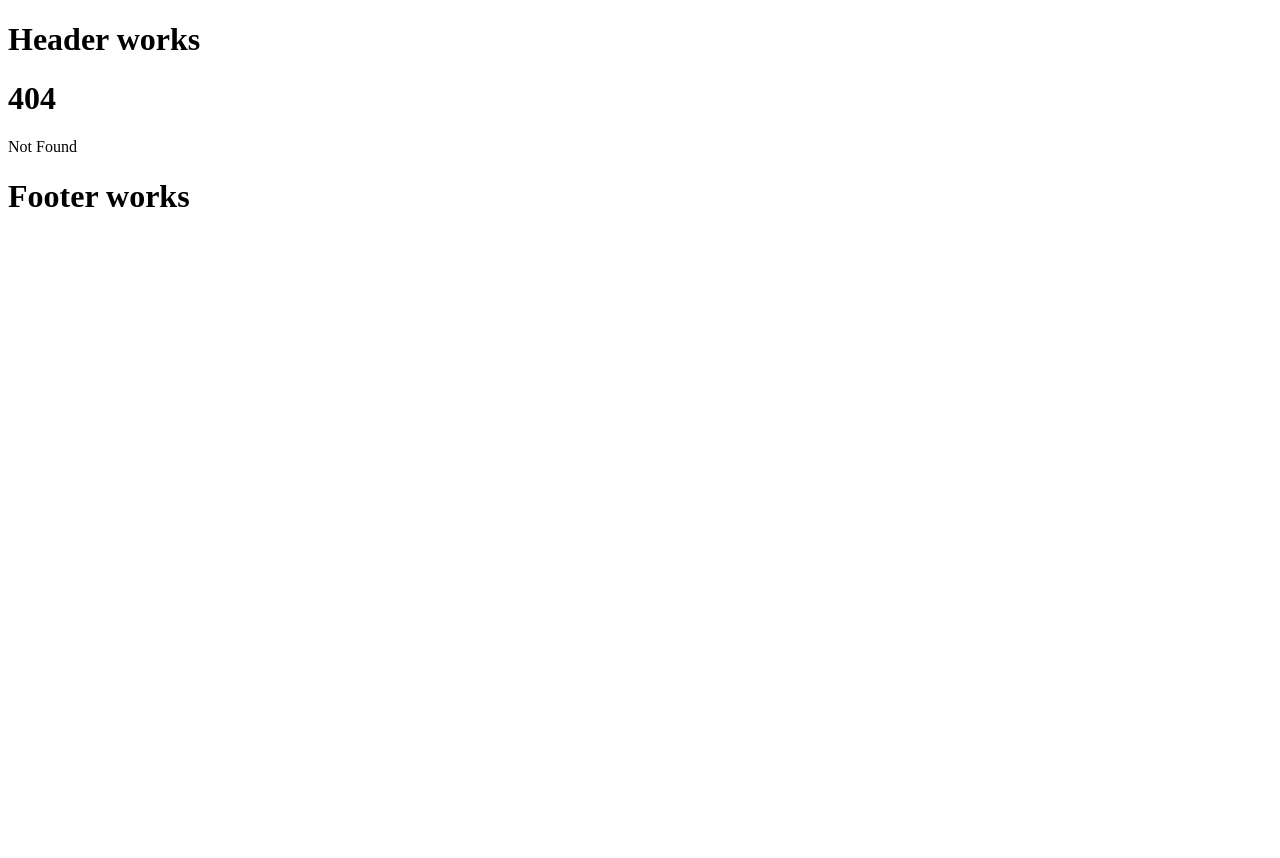
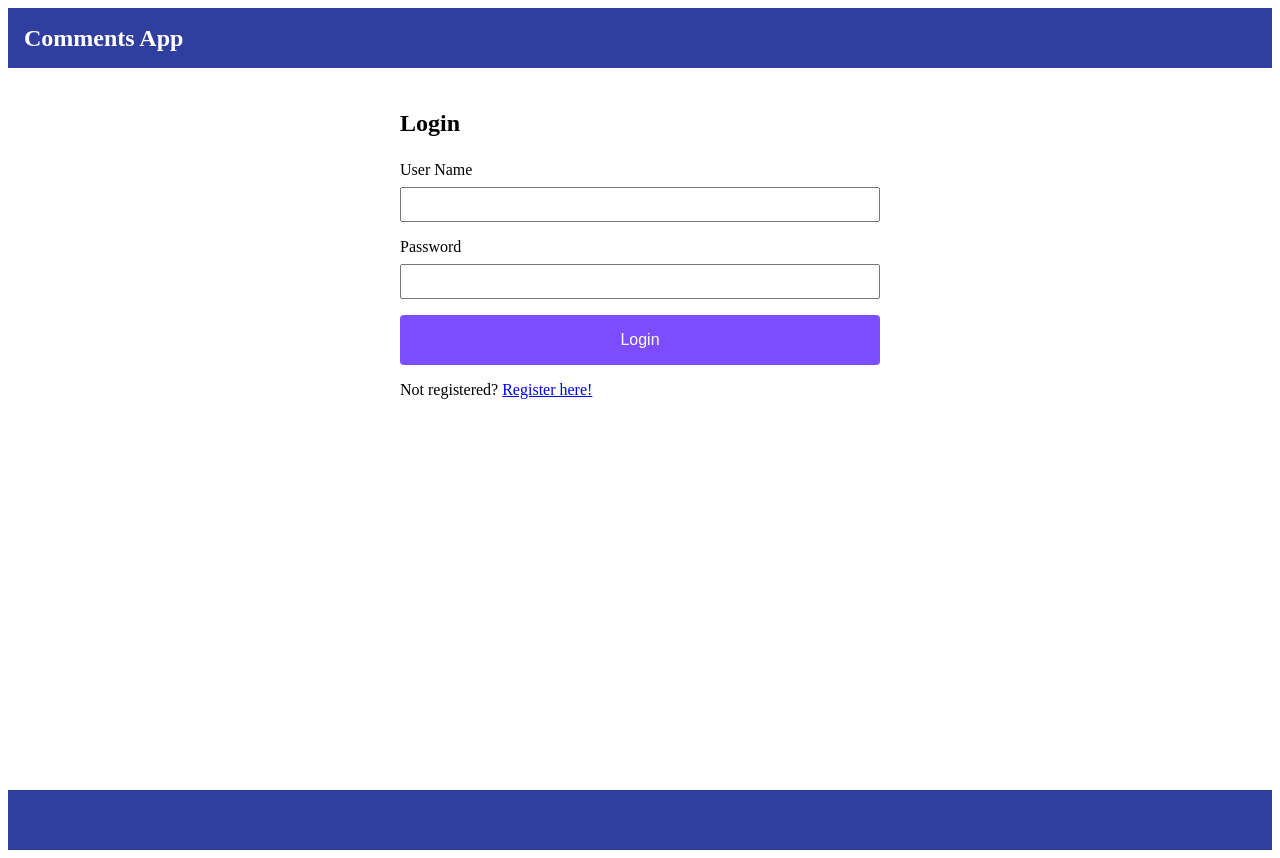
Before and after one commit to xmtrinidad/comments-app, a SvelteKit app: page /login in a window 1280 px wide. Before the commit this address had no page. Before the commit the page ends 800 px from the top, so only its background shows below. Built offline with nearby package versions, Linux system fonts and the light colour scheme.

Commit message:
added register and login page

```diff
--- a/src/app.html
+++ b/src/app.html
@@ -3,6 +3,9 @@
 	<head>
 		<meta charset="utf-8" />
 		<link rel="icon" href="%sveltekit.assets%/favicon.png" />
+    <link rel="preconnect" href="https://fonts.googleapis.com">
+    <link rel="preconnect" href="https://fonts.gstatic.com" crossorigin>
+    <link href="https://fonts.googleapis.com/css2?family=Roboto:wght@400;500&display=swap" rel="stylesheet">
 		<meta name="viewport" content="width=device-width" />
 		%sveltekit.head%
 	</head>
--- a/src/lib/components/Footer.svelte
+++ b/src/lib/components/Footer.svelte
@@ -1,5 +1,15 @@
 
 
 <footer>
-  <h1>Footer works</h1>
+
 </footer>
+
+<style>
+  footer {
+    background-color: #303F9F;
+    height: 60px;
+    display: flex;
+    align-items: center;
+    padding: 0 16px;
+  }
+</style>
--- /dev/null
+++ b/src/lib/components/FormInput.svelte
@@ -0,0 +1,26 @@
+<script lang="ts">
+  export let id: string = '';
+  export let name: string = '';
+  export let type: string = 'text'
+</script>
+
+<div class="form-input-container">
+  <label for="{id}">{name}</label>
+  <input {type} {id}>
+</div>
+
+<style>
+  .form-input-container {
+    display: flex;
+    flex-direction: column;
+    gap: 8px;
+  }
+
+  label {
+    font-weight: 500;
+  }
+
+  input {
+    padding: 8px 12px;
+  }
+</style>
--- a/src/lib/components/Header.svelte
+++ b/src/lib/components/Header.svelte
@@ -1,10 +1,22 @@
 
 
 <header>
-  <h1>Header works</h1>
+  <h1 class="app-title">Comments App</h1>
 </header>
 
 <style>
 
+  header {
+    background-color: #303F9F;
+    height: 60px;
+    display: flex;
+    align-items: center;
+    padding: 0 16px;
+  }
+
+  .app-title {
+    color: #fff;
+    font-size: 1.5rem;
+  }
 
 </style>
--- a/src/lib/styles/global.css
+++ b/src/lib/styles/global.css
@@ -1,6 +1,15 @@
 html {
   box-sizing: border-box;
+  font-family: 'Roboto', sans-serif;
+}
+body {
+  margin: 0;
+  padding: 0;
 }
 *, *:before, *:after {
   box-sizing: inherit;
 }
+
+h1, h2 {
+  margin: 0;
+}
--- a/src/routes/+layout.svelte
+++ b/src/routes/+layout.svelte
@@ -13,4 +13,8 @@
 
 <style>
   @import url('$lib/styles/global.css');
+
+  main {
+    height: calc(100vh - 120px);
+  }
 </style>
--- /dev/null
+++ b/src/routes/login/+page.svelte
@@ -0,0 +1,43 @@
+<script lang="ts">
+  import FormInput from "$lib/components/FormInput.svelte";
+
+</script>
+
+
+<div class="login-page">
+<h2>Login</h2>
+<form action="">
+  <FormInput id="username" name="User Name" />
+  <FormInput id="password" name="Password" type="password" />
+  <button type="submit">Login</button>
+</form>
+<p>Not registered? <a href="/register">Register here!</a></p>
+</div>
+
+<style>
+.login-page {
+  max-width: 480px;
+  margin: 42px auto;
+}
+
+h2 {
+  margin-bottom: 24px;
+}
+
+form {
+  display: flex;
+  flex-direction: column;
+  gap: 16px;
+}
+
+button {
+  display: block;
+  padding: 16px;
+  background-color: #7C4DFF;
+  color: #fff;
+  border: none;
+  border-radius: 4px;
+  cursor: pointer;
+  font-size: 1rem;
+}
+</style>
--- /dev/null
+++ b/src/routes/register/+page.svelte
@@ -0,0 +1,43 @@
+<script lang="ts">
+    import FormInput from "$lib/components/FormInput.svelte";
+
+</script>
+
+
+<div class="register-page">
+  <h2>Register</h2>
+  <form action="">
+    <FormInput id="username" name="User Name" />
+    <FormInput id="password" name="Password" type="password" />
+    <button type="submit">Register</button>
+  </form>
+  <p>Already registered? <a href="/login">Login here!</a></p>
+</div>
+
+<style>
+  .register-page {
+    max-width: 480px;
+    margin: 42px auto;
+  }
+
+  h2 {
+    margin-bottom: 24px;
+  }
+
+  form {
+    display: flex;
+    flex-direction: column;
+    gap: 16px;
+  }
+
+  button {
+    display: block;
+    padding: 16px;
+    background-color: #7C4DFF;
+    color: #fff;
+    border: none;
+    border-radius: 4px;
+    cursor: pointer;
+    font-size: 1rem;
+  }
+</style>
```
